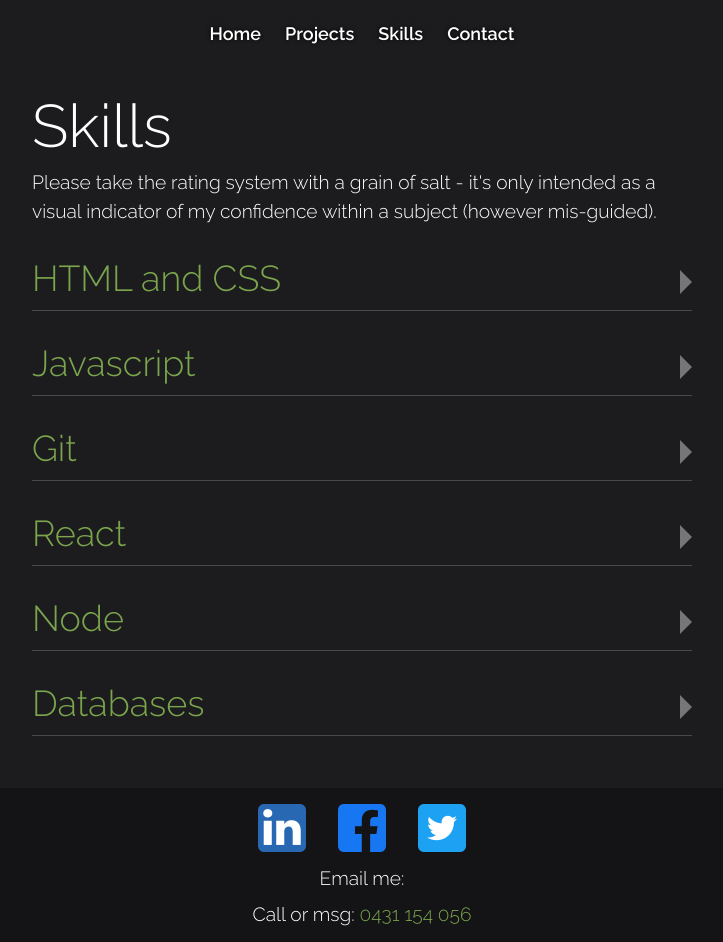
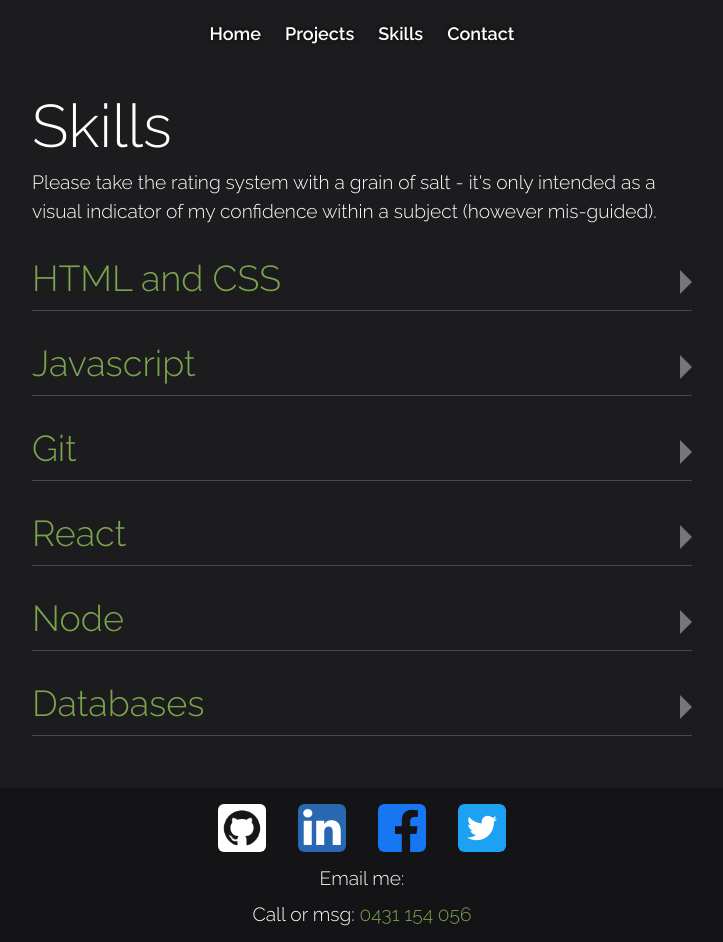
Before and after one commit to bradbrad88/portfolio-client, a React (Create React App) app: page /skills in a window 1280 px wide. Shown: the top 942 px of the page, without its empty margins (278-1001 px from the left). Built offline with nearby package versions, Linux system fonts and the light colour scheme.

Commit message:
Include Github in socials

```diff
--- a/src/components/contact/SocialIcon.tsx
+++ b/src/components/contact/SocialIcon.tsx
@@ -6,9 +6,9 @@ interface Proptypes {
 
 const SocialIcon = ({ icon, url, altText }: Proptypes) => {
   return (
-    <div className="social icon">
+    <div className="w-12 h-12 rounded-md overflow-hidden">
       <a href={url} target={"_blank"} rel="noreferrer">
-        <img src={icon} alt={altText} />
+        <img className="block h-full w-full" src={icon} alt={altText} />
       </a>
     </div>
   );
--- a/src/data/socials.ts
+++ b/src/data/socials.ts
@@ -1,8 +1,14 @@
 import fb from "assets/fb.png";
 import tw from "assets/tw.png";
 import li from "assets/li.png";
+import gh from "assets/github.png";
 
 const socials = [
+  {
+    icon: gh,
+    url: "https://github.com/bradbrad88",
+    altText: "Github Account",
+  },
   {
     icon: li,
     url: "https://www.linkedin.com/in/brad-teague-86a282231/",
```
